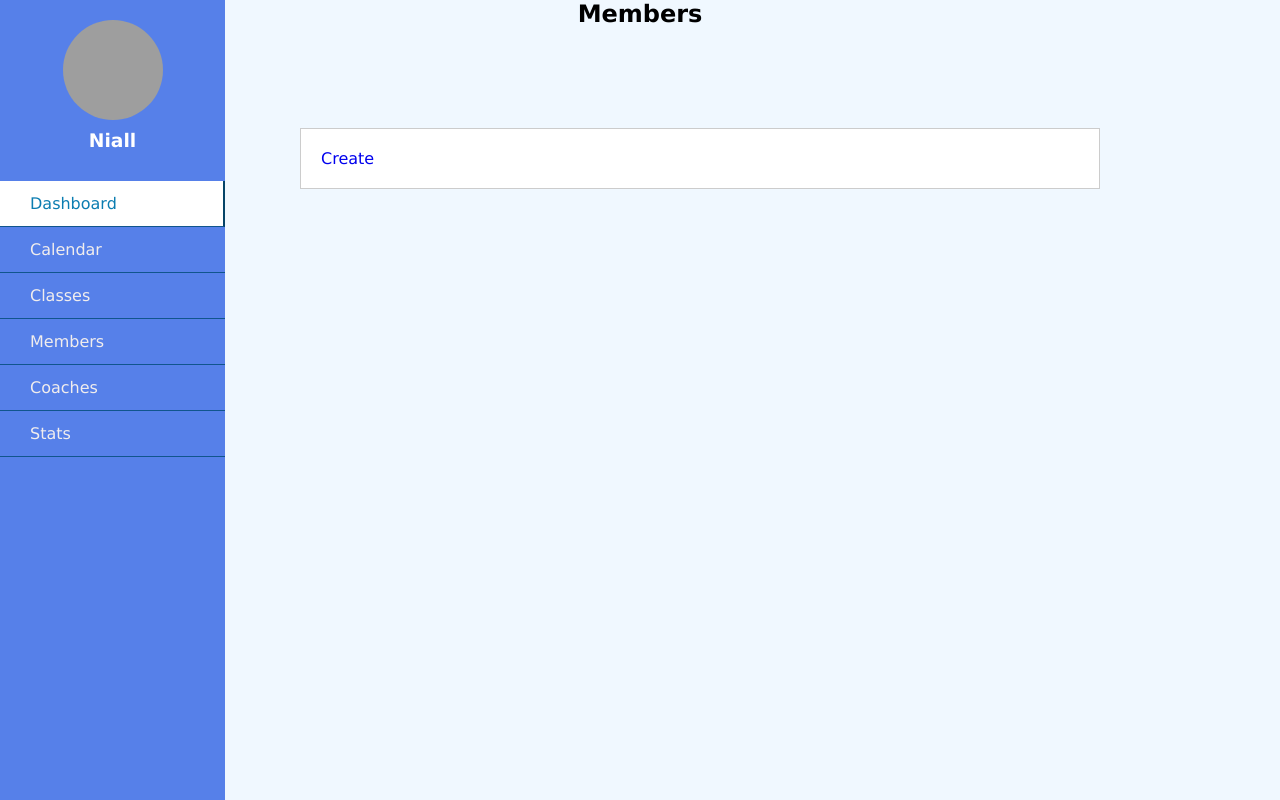
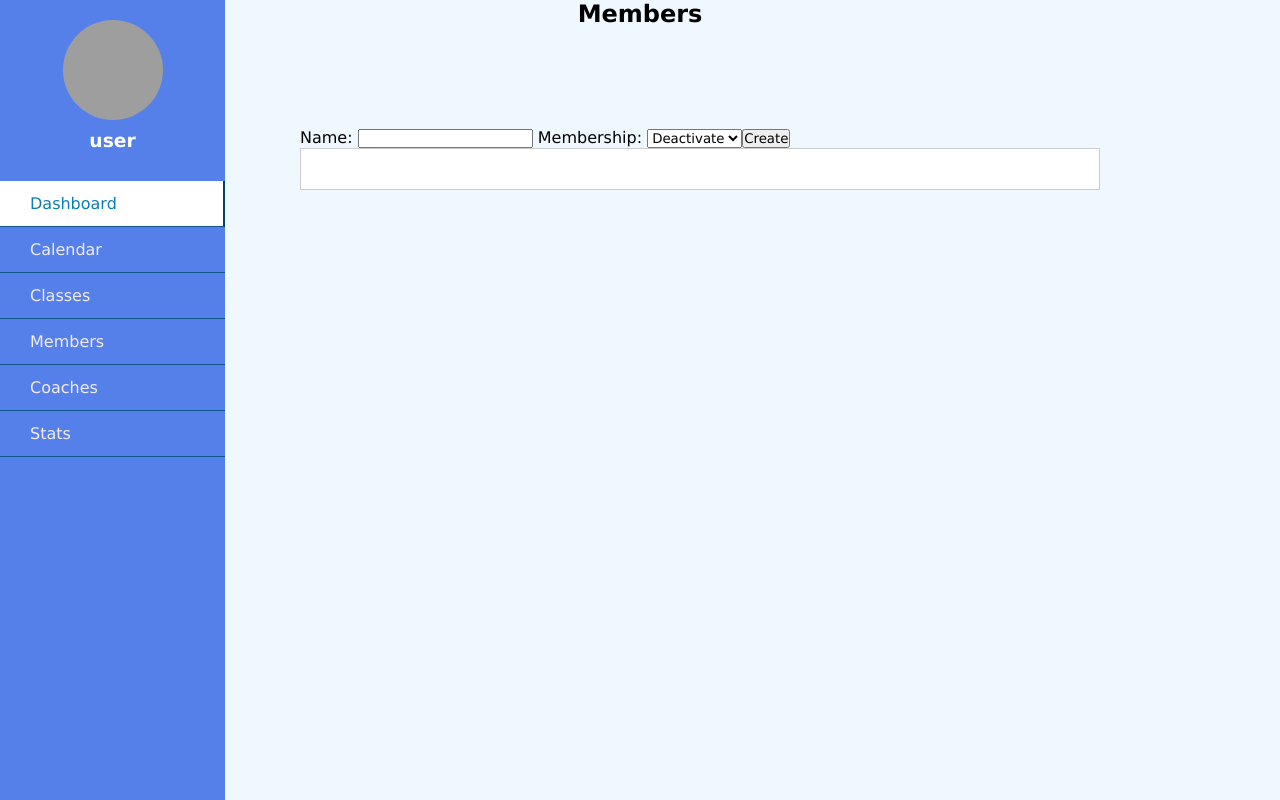
Before and after one commit to Nixon2223/Gym_Manager_Flask_Project, a Flask app: page /members in a window 1280 px wide. Run offline with Flask 2, Linux system fonts and the light colour scheme; data that the repository does not hold is empty; some libraries are stand-ins or nearby versions; grey boxes are pictures that could not be loaded.

Commit message:
create member added

```diff
--- a/gym_manager/static/css/members.css
+++ b/gym_manager/static/css/members.css
@@ -1,6 +1,6 @@
 
 h2 {
-    text-align: center;
+    text-align:center;
 }
 
 .member_content {
@@ -14,3 +14,23 @@ h2 {
     background:#ffffff;
     height: auto;
 }
+
+.member {
+    display: flex;
+    flex-direction: column;
+    align-items: center;
+    margin: 10px;
+    padding: 25px;
+    border-style: groove;
+    border-color: black;
+}
+
+.member_avatar{
+        width:50px;
+        height: auto;
+}
+
+.create_form{
+    margin:100px 100px 0px 300px;
+    float: left;
+}
--- a/gym_manager/templates/base.html
+++ b/gym_manager/templates/base.html
@@ -15,7 +15,7 @@
                 <div class="sidebar">
                     <div class="profile">
                         <img src=alt="profile_picture">
-                        <h3>Niall</h3>
+                        <h3>user</h3>
                     </div>
                     <ul>
                         <li>
--- a/gym_manager/templates/members/index.html
+++ b/gym_manager/templates/members/index.html
@@ -2,17 +2,34 @@
 {% block content %}
 
 <h2>Members</h2>
+
+
+<div class= "create_form">
+    <form action="/members" method="POST">
+    <div>
+        <label for="name">Name:</label>
+        <input type="text" id="name" name="name">
+        <label for="cars">Membership:</label>
+        <select name="membership" id="memberships">
+        <option value = "deactivate">Deactivate</option>
+        <option value="standard">Standard</option>
+        <option value="premium">Premium</option>
+        <input type="Submit" value= "Create">
+    </div>
+    </form>
+</div>
 <div class = "member_content">
 
-<a href="/members/">Create</a>
+
 
 {% for member in members %}
 
 <section class = "member">
+    <img class = "member_avatar" src = "static/img/PinClipart.com_playing-video-games-black_1486972.png">
     <p>{{ member.name }}</p>
     <a href="/members/{{ member.id }}/edit"></a>
     <form action="/members/{{ member.id }}/delete" method="POST">
-        <input type="submit" value="Delete">
+        <input type="submit" value="Edit">
     </form>
 </section>
 {% endfor %}
```
Also changed, not shown: gym_manager/static/img/PinClipart.com_playing-video-games-black_1486972.png (added).
